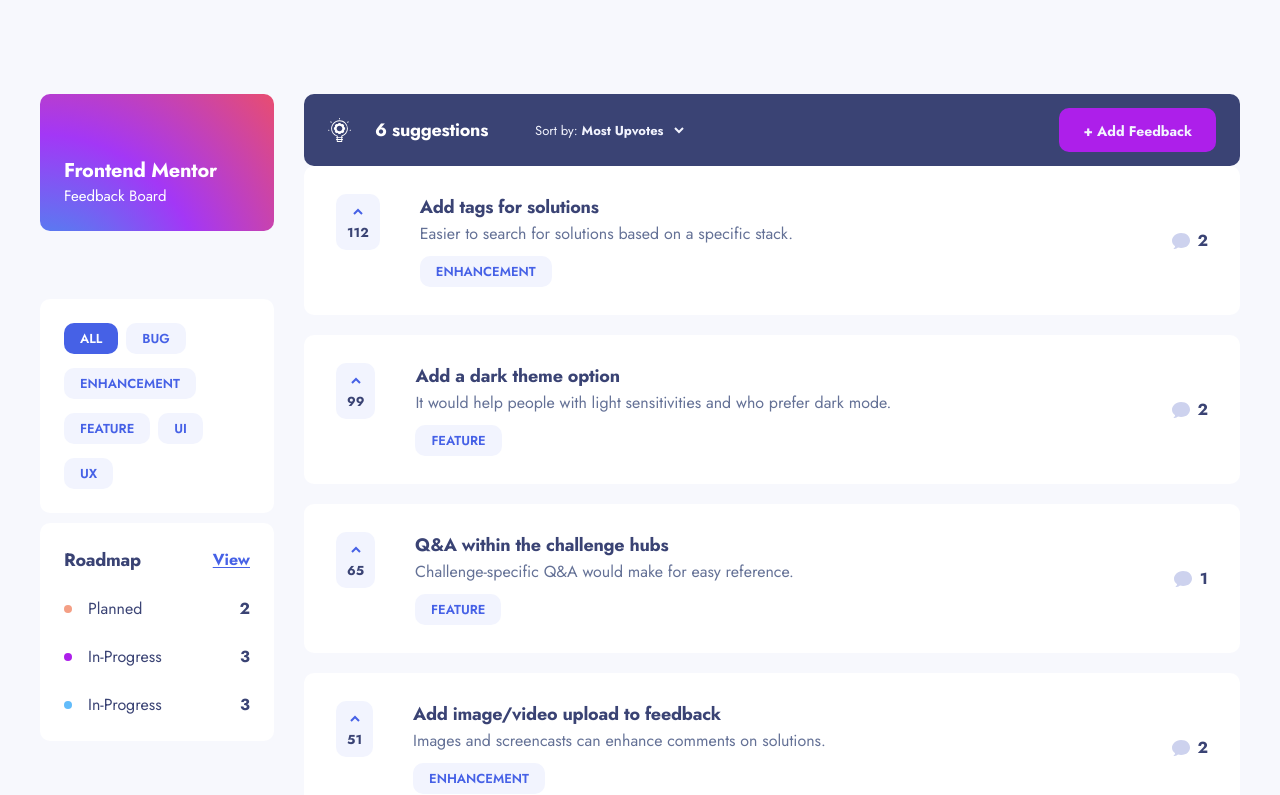
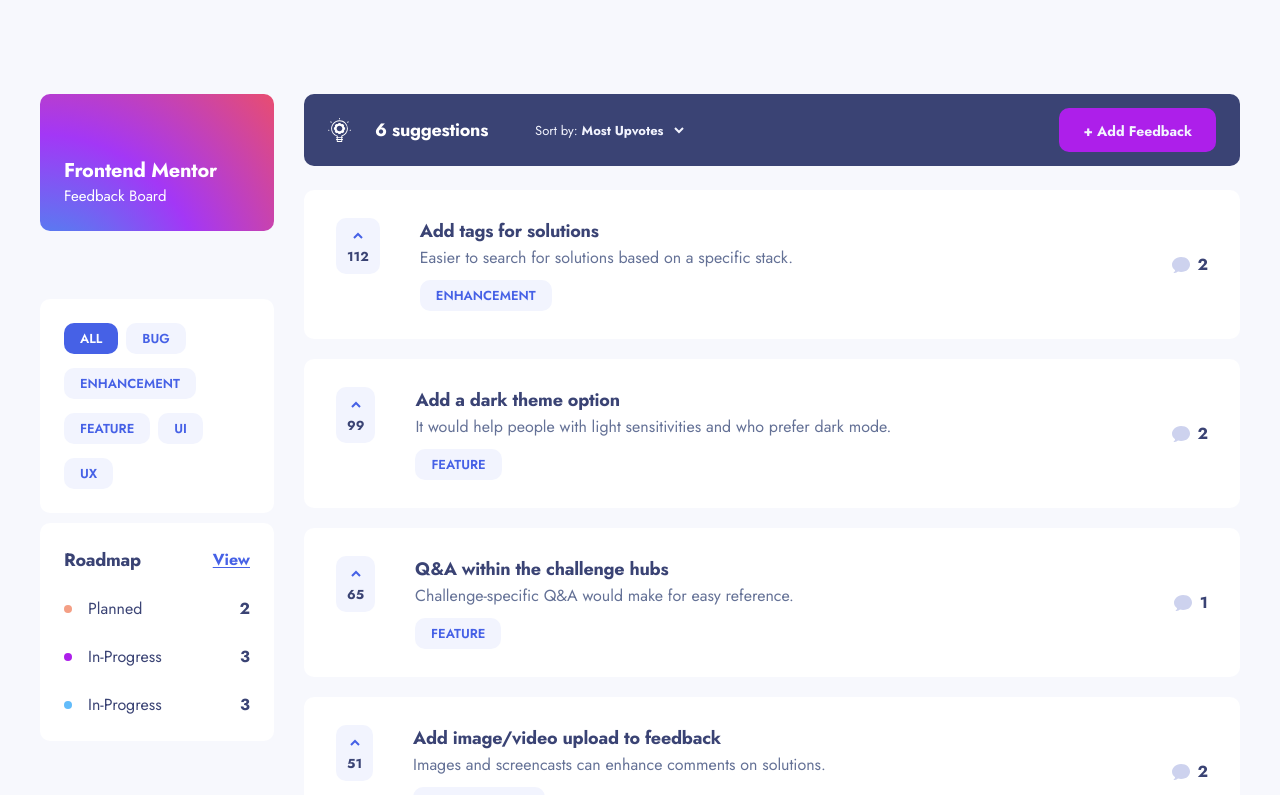
Before and after one commit to nemeth-laszlo-code/product-feedback-app, an Angular app: page /suggestions in a window 1280 px wide. Shown: the top 795 px of the page. Built offline with nearby package versions, Linux system fonts and the light colour scheme.

Commit message:
style suggestions spacing

```diff
--- a/src/app/pages/suggestions/suggestions.html
+++ b/src/app/pages/suggestions/suggestions.html
@@ -6,7 +6,7 @@
   </section>
   <section class="flex-1 xl:flex-4/5">
     <app-header></app-header>
-    <div class="lg:space-y-5">
+    <div class="lg:space-y-5 mt-8 lg:mt-6">
       @for (suggestion of store.suggestions(); track suggestion.id) {
         <app-card-suggestion [suggestionItem]="suggestion" class="block"></app-card-suggestion>
       } @empty {
```
